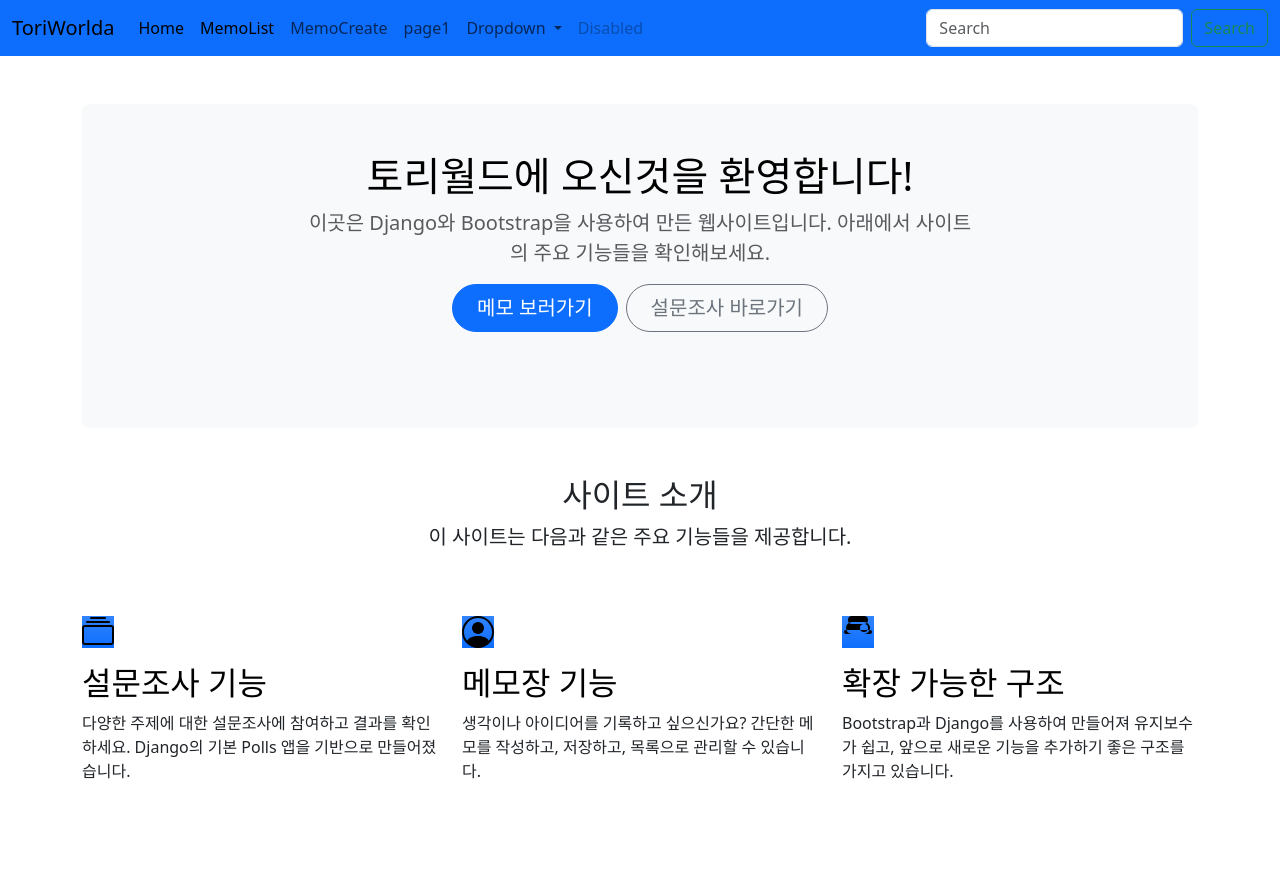
After one commit to toriyang79/my_first_django, a Django app: page /page1/ in a window 1280 px wide. The commit adds this page. Run offline with Django 5.2, Linux system fonts and the light colour scheme.

Commit message:
common생성

```diff
--- a/config/settings.py
+++ b/config/settings.py
@@ -55,7 +55,7 @@ ROOT_URLCONF = 'config.urls'
 TEMPLATES = [
     {
         'BACKEND': 'django.template.backends.django.DjangoTemplates',
-        'DIRS': [],
+        'DIRS': [BASE_DIR / 'templates'],
         'APP_DIRS': True,
         'OPTIONS': {
             'context_processors': [
--- a/polls/models.py
+++ b/polls/models.py
@@ -1,5 +1,3 @@
-from tabnanny import verbose
-from turtle import title
 from django.db import models
 
 # Create your models here.
--- a/polls/templates/polls/base.html
+++ b/polls/templates/common/base.html
@@ -10,20 +10,23 @@
 <body>
     <nav class="navbar bg-primary navbar-expand-lg ">
         <div class="container-fluid">
-          <a class="navbar-brand" href="#">LikeLion</a>
+          <a class="navbar-brand" href="#">ToriWorlda</a>
           <button class="navbar-toggler" type="button" data-bs-toggle="collapse" data-bs-target="#navbarSupportedContent" aria-controls="navbarSupportedContent" aria-expanded="false" aria-label="Toggle navigation">
             <span class="navbar-toggler-icon"></span>
           </button>
           <div class="collapse navbar-collapse" id="navbarSupportedContent">
             <ul class="navbar-nav me-auto mb-2 mb-lg-0">
               <li class="nav-item">
-                <a class="nav-link active" aria-current="page" href="#">Home</a>
+                <a class="nav-link active" aria-current="page" href="{% url 'polls:index' %}"">Home</a>
               </li>
               <li class="nav-item">
-                <a class="nav-link active" aria-current="page" href="#">Memos</a>
+                <a class="nav-link active" aria-current="page" href="{% url 'polls:memo_list' %}">MemoList</a>
               </li>
               <li class="nav-item">
-                <a class="nav-link" href="#">Link</a>
+                <a class="nav-link" href="{% url 'polls:memo_create' %}">MemoCreate</a>
+              </li>
+              <li class="nav-item">
+                <a class="nav-link" href="{% url 'polls:page1' %}">page1</a>
               </li>
               <li class="nav-item dropdown">
                 <a class="nav-link dropdown-toggle" href="#" role="button" data-bs-toggle="dropdown" aria-expanded="false">
--- a/polls/templates/not_good.html
+++ /dev/null
@@ -1 +0,0 @@
-<h1>이렇게 만들면 곤란합니다!</h1>
--- a/polls/templates/polls/index.html
+++ b/polls/templates/polls/index.html
@@ -1,7 +1,5 @@
-{% extends 'polls/base.html' %}
-{% block name %}자식 html{% endblock %}
-{% block lion %}<h2>Hello World!!</h2>{% endblock %}
+{% extends 'common/base.html' %}
 
 {% block content %}
-<h1>인덱스 페이지입니다!</h1>
+<img src="https://pds.joongang.co.kr/news/component/htmlphoto_mmdata/202001/01/e5472ff3-f2f2-415f-ae8a-95ede4a81109.jpg">
 {% endblock %}
--- /dev/null
+++ b/polls/templates/polls/page1.html
@@ -0,0 +1,64 @@
+{% extends 'common/base.html' %}
+{% block content %}
+<div class="container my-5">
+    <div class="p-5 text-center bg-body-tertiary rounded-3">
+        <h1 class="text-body-emphasis">토리월드에 오신것을 환영합니다!</h1>
+        <p class="col-lg-8 mx-auto fs-5 text-muted">
+            이곳은 Django와 Bootstrap을 사용하여 만든 웹사이트입니다. 아래에서 사이트의 주요 기능들을 확인해보세요.
+        </p>
+        <div class="d-inline-flex gap-2 mb-5">
+            <a href="{% url 'polls:memo_list' %}" class="d-inline-flex align-items-center btn btn-primary btn-lg px-4 rounded-pill" role="button">
+                메모 보러가기
+            </a>
+            <a href="{% url 'polls:index' %}" class="btn btn-outline-secondary btn-lg px-4 rounded-pill" role="button">
+                설문조사 바로가기
+            </a>
+        </div>
+    </div>
+
+    <div class="row mt-5">
+        <div class="col-md-12 text-center">
+            <h2>사이트 소개</h2>
+            <p class="lead">이 사이트는 다음과 같은 주요 기능들을 제공합니다.</p>
+        </div>
+    </div>
+
+    <div class="row g-4 py-5 row-cols-1 row-cols-lg-3">
+      <div class="feature col">
+        <div class="feature-icon d-inline-flex align-items-center justify-content-center text-bg-primary bg-gradient fs-2 mb-3">
+          <svg class="bi" width="1em" height="1em"><use xlink:href="#collection"/></svg>
+        </div>
+        <h3 class="fs-2 text-body-emphasis">설문조사 기능</h3>
+        <p>다양한 주제에 대한 설문조사에 참여하고 결과를 확인하세요. Django의 기본 Polls 앱을 기반으로 만들어졌습니다.</p>
+      </div>
+      <div class="feature col">
+        <div class="feature-icon d-inline-flex align-items-center justify-content-center text-bg-primary bg-gradient fs-2 mb-3">
+          <svg class="bi" width="1em" height="1em"><use xlink:href="#people-circle"/></svg>
+        </div>
+        <h3 class="fs-2 text-body-emphasis">메모장 기능</h3>
+        <p>생각이나 아이디어를 기록하고 싶으신가요? 간단한 메모를 작성하고, 저장하고, 목록으로 관리할 수 있습니다.</p>
+      </div>
+      <div class="feature col">
+        <div class="feature-icon d-inline-flex align-items-center justify-content-center text-bg-primary bg-gradient fs-2 mb-3">
+          <svg class="bi" width="1em" height="1em"><use xlink:href="#toggles2"/></svg>
+        </div>
+        <h3 class="fs-2 text-body-emphasis">확장 가능한 구조</h3>
+        <p>Bootstrap과 Django를 사용하여 만들어져 유지보수가 쉽고, 앞으로 새로운 기능을 추가하기 좋은 구조를 가지고 있습니다.</p>
+      </div>
+    </div>
+</div>
+
+<!-- SVG 아이콘 정의 (Bootstrap 예제에서 사용) -->
+<svg xmlns="http://www.w3.org/2000/svg" style="display: none;">
+  <symbol id="collection" viewBox="0 0 16 16">
+    <path d="M2.5 3.5a.5.5 0 0 1 0-1h11a.5.5 0 0 1 0 1h-11zm2-2a.5.5 0 0 1 0-1h7a.5.5 0 0 1 0 1h-7zM0 13a1.5 1.5 0 0 0 1.5 1.5h13A1.5 1.5 0 0 0 16 13V6a1.5 1.5 0 0 0-1.5-1.5h-13A1.5 1.5 0 0 0 0 6v7zm1.5.5A.5.5 0 0 1 1 13V6a.5.5 0 0 1 .5-.5h13a.5.5 0 0 1 .5.5v7a.5.5 0 0 1-.5.5h-13z"/>
+  </symbol>
+  <symbol id="people-circle" viewBox="0 0 16 16">
+    <path d="M11 6a3 3 0 1 1-6 0 3 3 0 0 1 6 0z"/>
+    <path fill-rule="evenodd" d="M0 8a8 8 0 1 1 16 0A8 8 0 0 1 0 8zm8-7a7 7 0 0 0-5.468 11.37C3.242 11.226 4.805 10 8 10s4.757 1.225 5.468 2.37A7 7 0 0 0 8 1z"/>
+  </symbol>
+  <symbol id="toggles2" viewBox="0 0 16 16">
+    <path d="M5 3a3 3 0 0 0 0 6h6a3 3 0 0 0 0-6H5zm6 1a2 2 0 1 1 0 4 2 2 0 0 1 0-4H5a2 2 0 1 1 0-4h6a2 2 0 0 1 0 4zM1 8a1 1 0 0 1 1-1h12a1 1 0 1 1 0 2H2a1 1 0 0 1-1-1z"/>
+  </symbol>
+</svg>
+{% endblock %}
--- a/polls/urls.py
+++ b/polls/urls.py
@@ -1,17 +1,16 @@
 from django.urls import path
-# from . import views
+from . import views
 # 원하는 뷰를 가져오는 형태
-from .views import lion, dubug_request, memo_list, one_memo, index
+# from .views import index, memo_list, one_memo, memo_create,page1
 # from polls import views
 # from polls.views import lion, dubug_request
 
+app_name = 'polls'
+
 urlpatterns = [
-    path('',index),
-    path('memo/', memo_list),
-    path('memo/<int:memo_id>/', one_memo)
-    # path('tiger/<str:name>/', lion),
-    # path('', index),
-    # path('bad/', blog_list),
-    # 127.0.0.1/dubug/  => path('dubug/', dubug_request)
+    path('', views.index, name='index'),
+    path('memo/', views.memo_list, name="memo_list"),
+    path('memo/<int:memo_id>/', views.one_memo, name="memo_detail"),
+    path('memo/create/', views.memo_create, name='memo_create'),
+    path('page1/', views.page1, name='page1'),
 ]
-# url이 어떻게 뷰로 연결되는지 원리를 이해.
--- a/polls/views.py
+++ b/polls/views.py
@@ -1,33 +1,17 @@
-# polls/views.py에 간단한 뷰 작성
 from django.http import HttpResponse
+from django.shortcuts import render, redirect
+from .models import Memo
+from .forms import MemoForm
 
-# 장고 페이지 구성의 핵심
-from django.shortcuts import render
-from .models import Article, Memo
+def index(request):
+    return render(request, "polls/index.html")
 
-# index에서 context 만들어서 보내기기
-def index(request):
-    # memos = Memo.objects.all()
-    # context = {
-    #     "name":"lion",
-    #     "title":"장고 학습",
-    #     "memos":memos
-    # }
-    return render(request=request,template_name="polls/index.html")
 
-# def blog_list(request):
-#     return render(request,"not_good.html")
 
-def lion(request,name):
-    return HttpResponse(f"""{name}가 장고를 배웁니다!!""")
+def lion(request, name):
+    return HttpResponse(f"{name}가 장고를 배웁니다!!")
 
-# 내가 request라는 객체가 생소한데, 안에 어떤 내용들이 있는지 확인해 보고 싶어
-# 이거를 하나의 뷰로 만들어서 웹에 표시해 볼까?
-# 디버그 하는 역할 이네 -> dubug_request로 이름짓자
 def dubug_request(request):
-    # request 의 메서드와
-    # request 의 path
-    # request 의 META.REMOTE_ADDR를 화면에 표시하자!!
     content = f"""이것이 request가 가지고 있는 정보의 예시입니다.<br>
     request.path = {request.path}    <br>
     request.method = {request.method}    <br>
@@ -35,63 +19,34 @@ def dubug_request(request):
     """
     return HttpResponse(content)
 
-# 디버그 버튼누르시고, launch.json파일 만들기 선택(우리가 디버그 설정을 직접 관리하는 방법)
-# 엉뚱한 디버그들 선택해 보기(실수를 해도 스트레스 받지 않기?!)
-# 생성된 launch.json을 삭제하고 다시 장고 디버그 설정으로 수정하기
-# 디버그 가동(F5 또는 디버그 버튼 클릭)
-# 디버그 뷰에서 브레이크 포인트 잡기(코드 왼쪽 숫자의 왼쪽을 클릭, 또는 f9)
-# 해당 포인트에 멈추게 해보기!!(서버를 가동하고 해당 뷰가 호출되도록 브라우저에서 주소 입력)
-# 디버그 콘솔에서 이것저것 해보기기
-# 9시 50분까지 하겠습니다!!!
+def memo_list(request):
+    memos = Memo.objects.all().order_by('-id')
+    return render(request, 'polls/memo_list.html', {'memos': memos})
 
+def memo_create(request):
+    if request.method == "POST":   # 사용자가 저장 버튼 눌렀을 때
+        form = MemoForm(request.POST)   # 입력된 데이터 담기
+        if form.is_valid():             # 데이터가 올바르면
+            form.save()                 # DB에 저장
+            return redirect('polls:memo_list') # 저장 후 메모 목록 페이지로 이동
+    else:
+        form = MemoForm()  # 처음 들어올 때는 빈 폼
 
+    return render(request, 'polls/memo_create.html', {'form': form})
 
-
-# 여러개 여러분 마음대로 만들어 보세요!
-
-# view 만들기
-# polls에 urls.py 작성
-# path("경로",뷰함수)
-
-# config urls.py
-# path("아무거나경로", inclued(polls.urls))
-
-# 브라우저에서 확인
-
-
-# 3시 20분까지
-# 각 url로 접근하여 페이지가 나오도록 해보겠습니다.
-# 1. /polls/hello/ -> "안녕하세요" 라고 페이지에 표시하기
-# 2. /polls/good/ -> AI를 통해 작성된 다양한 페이지 표시하기
-
-# 2시 40분까지 ORM 체험해 보겠습니다~!
-
-# 메모리스트를 보여주는 뷰를 만들어 보겠습니다.
-def memo_list(self):
-    # 메모 전체 가져오기
-    all_memo=Memo.objects.all()
-    # content 구성하기
-    content=""
-    for memo in all_memo:
-        content += "제목 : "+memo.title+"<br>"
-        content += "내용 : "+memo.content+"<br>"
-        content += "----"*10
-        content += "<br>"
-    return HttpResponse(content)
-
-# content = "제목 : 타이틀
-# 내용 : 콘텐트
-# 제목 : 타이틀
-# 내용 : 콘텐트
-# 제목 : 타이틀
-# 내용 : 콘텐트
-# " 줄바꿈 -> <br>
+    # 아래가 원래 코드
+    # if request.method == 'POST':
+    #     title = request.POST.get('title', 'no_title')
+    #     content = request.POST.get('content', 'no content')
+    #     is_important = request.POST.get('is_important') == 'on'
+    #     Memo.objects.create(title=title, content=content, is_important=is_important)
+    #     return redirect('polls:memo_list')
+    # else:
+    #     return render(request, 'polls/memo_create.html')
 
 def one_memo(request, memo_id):
     memo = Memo.objects.get(id=memo_id)
-    content = f"""<h1>제목 : {memo.title}</h1> <br><br>
-    내용 : {memo.content}<br>
-    {memo.is_important}<br>
-    {memo.created_at}
-    """
-    return HttpResponse(content)
+    return render(request, 'polls/memo_detail.html', {'memo': memo})
+
+def page1(request):
+    return render(request, 'polls/page1.html')
```
Also changed, not shown: polls/forms.py (added, +22 -0 lines), polls/templates/polls/demo_index.html (deleted, +0 -24 lines), polls/templates/polls/memo_create.html (added, +44 -0 lines), polls/templates/polls/memo_detail.html (added, +17 -0 lines), polls/templates/polls/memo_list.html (added, +25 -0 lines), polls/templates/polls/template_test.html (deleted, +0 -15 lines), test.html (deleted, +0 -63 lines).
